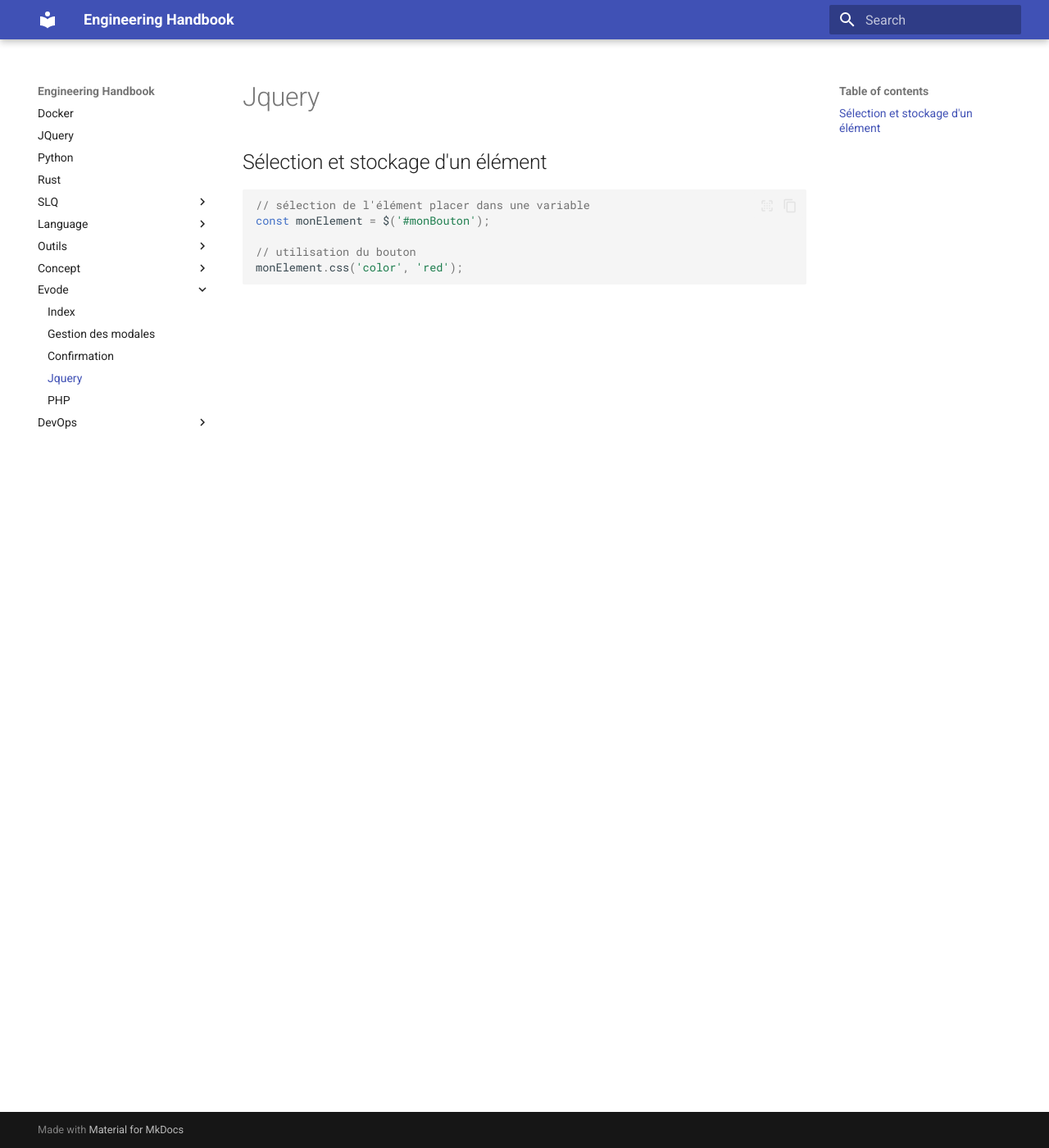
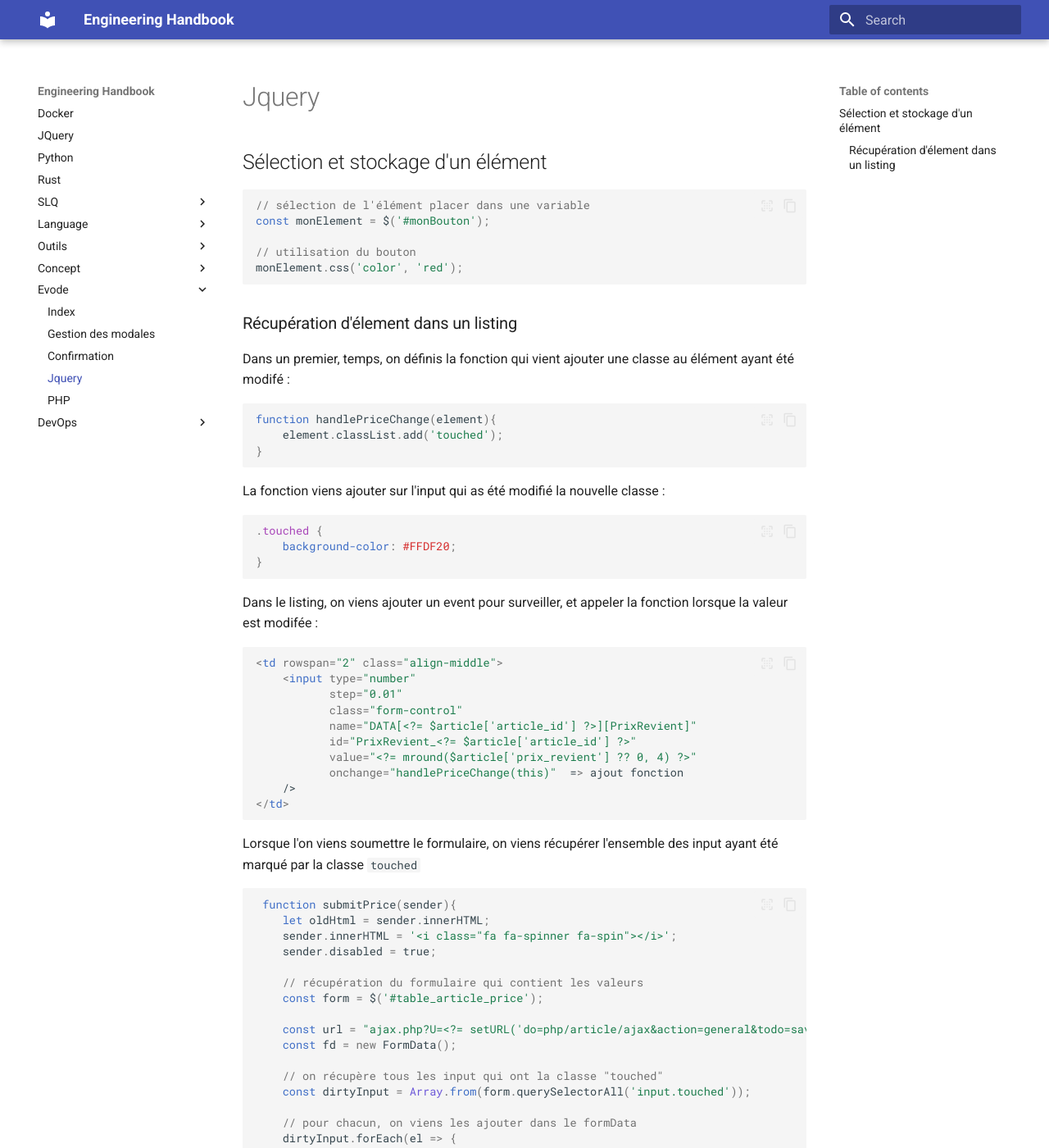
Before and after one commit to GuillemotClement/engineering-handbook, an MkDocs documentation site: the page built from docs/evode/jquery.md, in a window 1280 px wide and 1400 px high. Shown: the whole window at 82% size. Built offline with MkDocs 1.6.1 and Material for MkDocs 9.7.7, drawn with Linux system fonts in a browser that asks for light colours; some of the changed text lies outside the part shown.

Commit message:
jquery: recuperation des input modife

````diff
--- a/docs/evode/jquery.md
+++ b/docs/evode/jquery.md
@@ -9,3 +9,67 @@ const monElement = $('#monBouton');
 // utilisation du bouton
 monElement.css('color', 'red');
 ```
+
+### Récupération d'élement dans un listing
+
+Dans un premier, temps, on définis la fonction qui vient ajouter une classe au élément ayant été modifé :
+
+```js
+function handlePriceChange(element){
+    element.classList.add('touched');
+}
+```
+
+La fonction viens ajouter sur l'input qui as été modifié la nouvelle classe :
+
+```css
+.touched {
+    background-color: #FFDF20;
+}
+```
+
+Dans le listing, on viens ajouter un event pour surveiller, et appeler la fonction lorsque la valeur est modifée :
+
+```html
+<td rowspan="2" class="align-middle">
+    <input type="number"
+           step="0.01"
+           class="form-control"
+           name="DATA[<?= $article['article_id'] ?>][PrixRevient]"
+           id="PrixRevient_<?= $article['article_id'] ?>"
+           value="<?= mround($article['prix_revient'] ?? 0, 4) ?>"
+           onchange="handlePriceChange(this)"  => ajout fonction
+    />
+</td>
+```
+
+Lorsque l'on viens soumettre le formulaire, on viens récupérer l'ensemble des input ayant été marqué par la classe `touched`
+
+```js
+ function submitPrice(sender){
+    let oldHtml = sender.innerHTML;
+    sender.innerHTML = '<i class="fa fa-spinner fa-spin"></i>';
+    sender.disabled = true;
+
+	// récupération du formulaire qui contient les valeurs
+    const form = $('#table_article_price');
+
+    const url = "ajax.php?U=<?= setURL('do=php/article/ajax&action=general&todo=savePrice') ?>";
+    const fd = new FormData();
+
+	// on récupère tous les input qui ont la classe "touched"
+    const dirtyInput = Array.from(form.querySelectorAll('input.touched'));
+
+	// pour chacun, on viens les ajouter dans le formData
+    dirtyInput.forEach(el => {
+        fd.append(el.name, el.value);
+    });
+
+    // on envoie les données dans le traitement.
+    loadUrl(function(response){
+        console.log(response);
+
+    }, url, fd)
+
+}
+```
````
